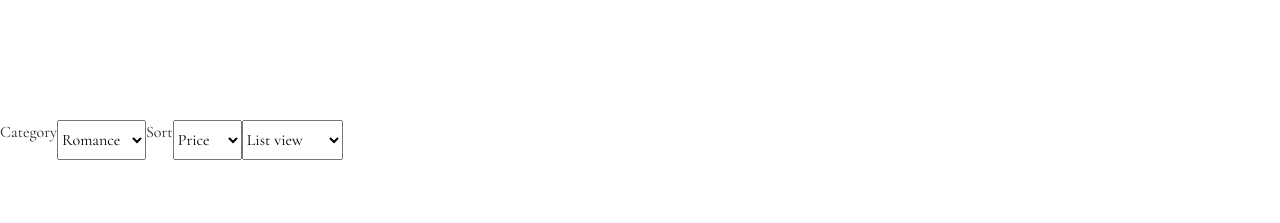
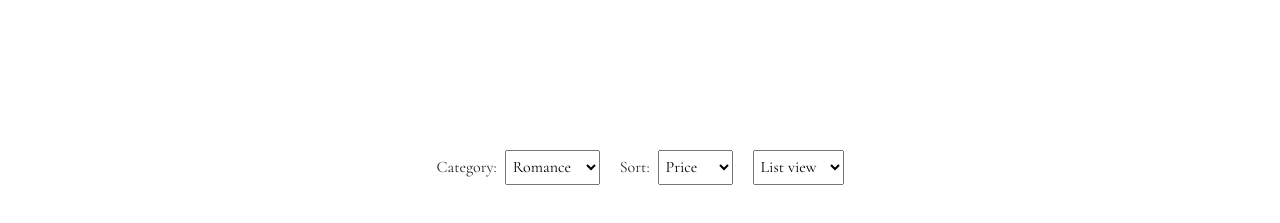
Before and after one commit to nkokor/Bookland, a React (Create React App) app: page / in a window 1280 px wide. Shown: the part 680-903 px from the top of the page. Built offline with nearby package versions, Linux system fonts and the light colour scheme.

Commit message:
products header styling

```diff
--- a/src/components/Products.js
+++ b/src/components/Products.js
@@ -3,10 +3,11 @@ import '../style/Products.css';
 
 function Products() {
   const renderProducts = (
-    <div>
+    <div id='shop'>
       <div id='products-header'>
 
-        <p>Category</p>
+        <div id='category-div'>
+          <p>Category:</p>
           <select name="Select category" id="category">
             <option value="romance">Romance</option>
             <option value="fiction">Fiction</option>
@@ -14,18 +15,23 @@ function Products() {
             <option value="crime">Crime</option>
             <option value="children">Children</option>
           </select>
+        </div>
 
-        <p>Sort</p>
+        <div id='sorting-div'>
+          <p>Sort:</p>
           <select name="Sort by" id="sorting">
             <option value="price">Price</option>
             <option value="rating">Rating</option>
             <option value="author">Author</option>
           </select>
+        </div>
 
+        <div id='view-div'>
           <select name="View" id="view">
             <option>List view</option>
-          <option>Gallery view</option>
+            <option>Grid view</option>
           </select>
+        </div>
 
       </div>
       <div id='products'>
--- a/src/style/Products.css
+++ b/src/style/Products.css
@@ -1,11 +1,38 @@
-#products-header {
+#shop {
+  margin-top: 30px;
+}
+
+#products-header, #category-div, #sorting-div, #view-div {
   display: flex;
   flex-direction: row;
 }
 
-#products-header img {
-  height: 20px;
-  width: 20px;
+#products-header {
+  width: fit-content;
+  margin: auto;
+  padding-left: 0px;
+  padding-right: 0px;
+  height: fit-content;
+}
+
+select {
+  height: 35px;
+  padding-left: 3px;
+  padding-right: 3px;
+}
+
+select:focus {
+  outline: none;
+}
+
+#category-div, #sorting-div, #view-div {
+  margin-left: 10px;
+  margin-right: 10px;
+}
+
+#category-div p, #sorting-div p {
+  margin-right: 8px;
+  padding-top: 5px;
 }
 
 #products {
@@ -15,7 +42,7 @@
   grid-gap: 2rem;
   column-gap: 0px;
   margin-top: 20px;
-  padding-top: 50px;
+  padding-top: 10px;
   padding-left: 10px;
   padding-right: 10px;
   padding-bottom: 60px;
```
Lines whose indentation alone changed are shown as unchanged.
